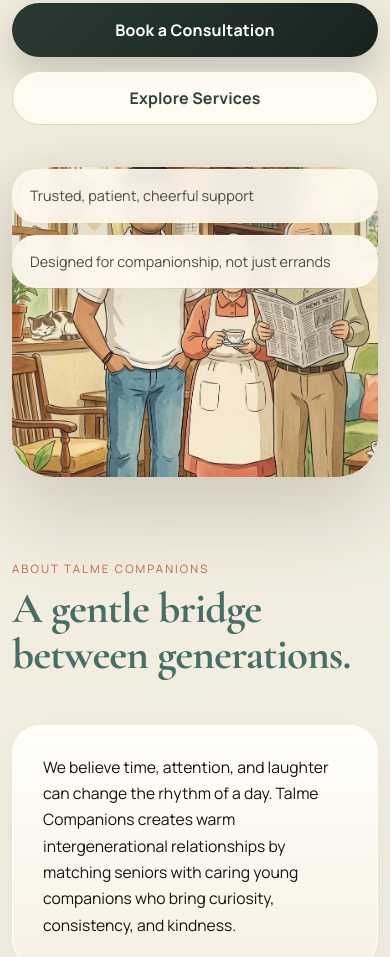
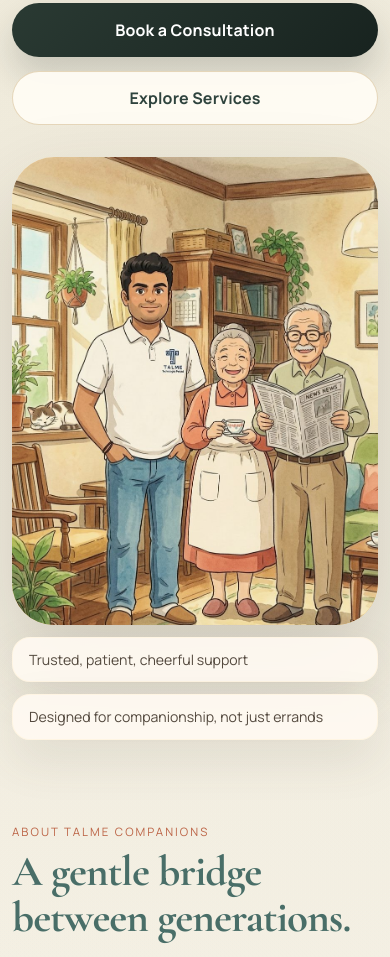
Before and after one commit to venkiskumar04-coder/talme-connects-, a website: page index.html in a window 390 px wide. Shown: the part 875-1832 px from the top of the page. Drawn offline with nearby package versions, Linux system fonts and the light colour scheme.

Commit message:
Improve mobile hero image presentation

```diff
--- a/styles.css
+++ b/styles.css
@@ -1981,7 +1981,7 @@
   }
 
   .hero-visual {
-    min-height: 320px;
+    min-height: auto;
   }
 
   .hero-actions,
@@ -2009,14 +2009,29 @@
   }
 
   .portrait-card {
-    inset: 10px 0 0;
+    position: relative;
+    inset: auto;
     border-radius: 42px;
+    aspect-ratio: 0.9 / 1.15;
+  }
+
+  .portrait-card img {
+    object-position: center top;
+  }
+
+  .hero-visual {
+    display: grid;
+    gap: 12px;
   }
 
   .floating-note {
     position: static;
     max-width: none;
-    margin-top: 12px;
+    margin-top: 0;
+    border-radius: 18px;
+    padding: 12px 16px;
+    font-size: 0.88rem;
+    line-height: 1.4;
   }
 
   .site-footer {
```
